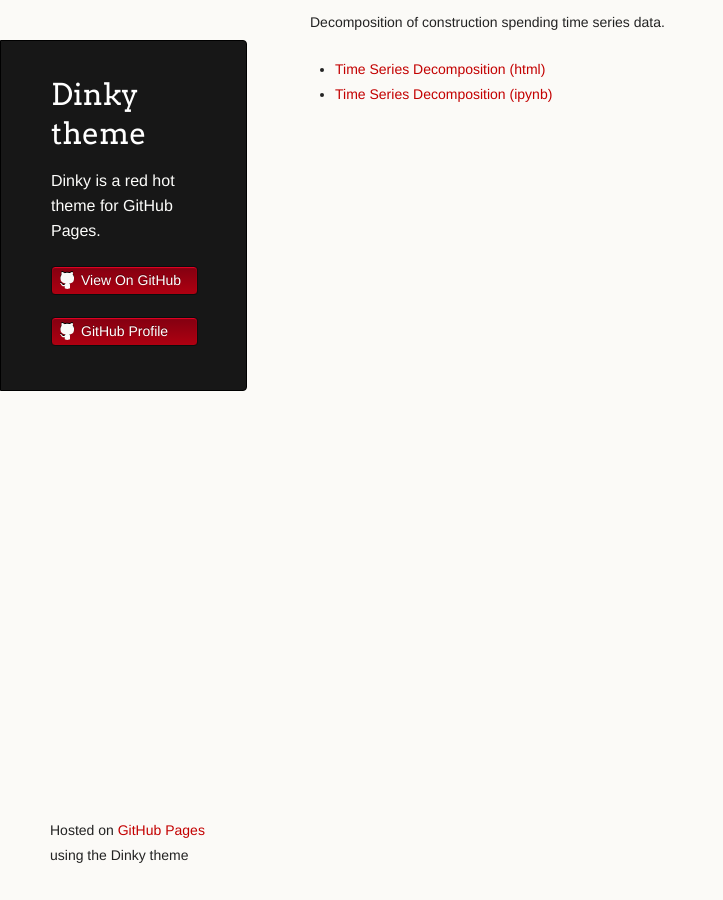
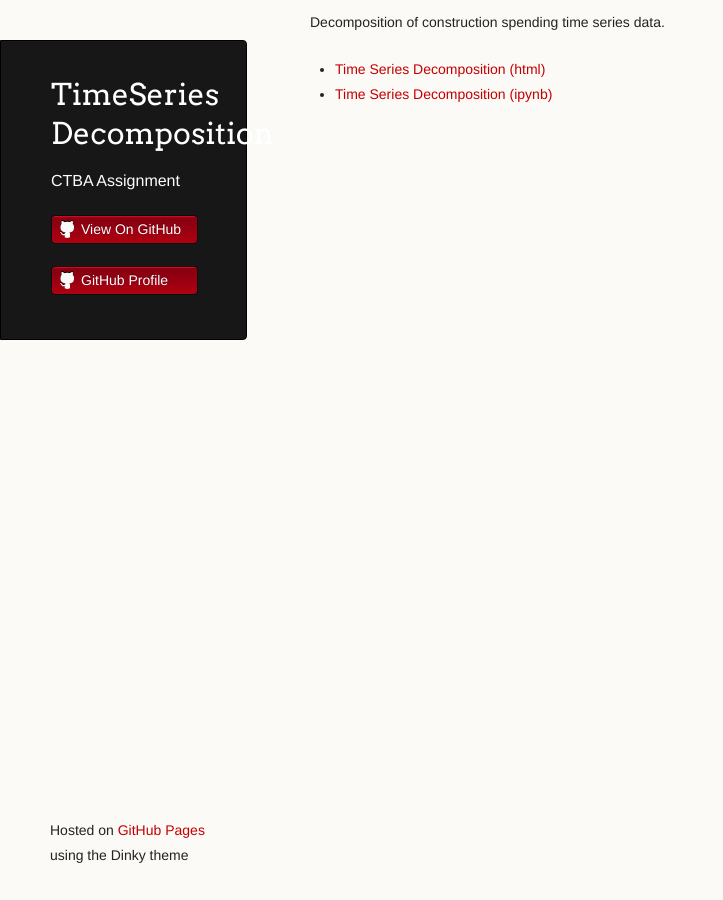
Before and after one commit to brendabuckner/brendabuckner.github.io, a Jekyll site: the page built from timeseries/index.md, in a window 1280 px wide. Shown: the whole page, without its empty margins (0-723 px from the left). Built offline with Jekyll 4.4.1, drawn with Linux system fonts in a browser that asks for light colours; our own code applies the rules of GitHub Pages for plain Markdown files.

Commit message:
Update to use page title and description.

```diff
--- a/_layouts/default.html
+++ b/_layouts/default.html
@@ -15,8 +15,8 @@
   <body>
     <div class="wrapper">
       <header>
-        <h1 class="header">{{ site.title | default: site.github.repository_name }}</h1>
-        <p class="header">{{ site.description | default: site.github.project_tagline }}</p>
+        <h1 class="header">{{ page.title | | default: site.title }}</h1>
+        <p class="header">{{ page.description | default: site.description }}</p>
 
         <ul>
           {% if site.show_downloads %}
```
